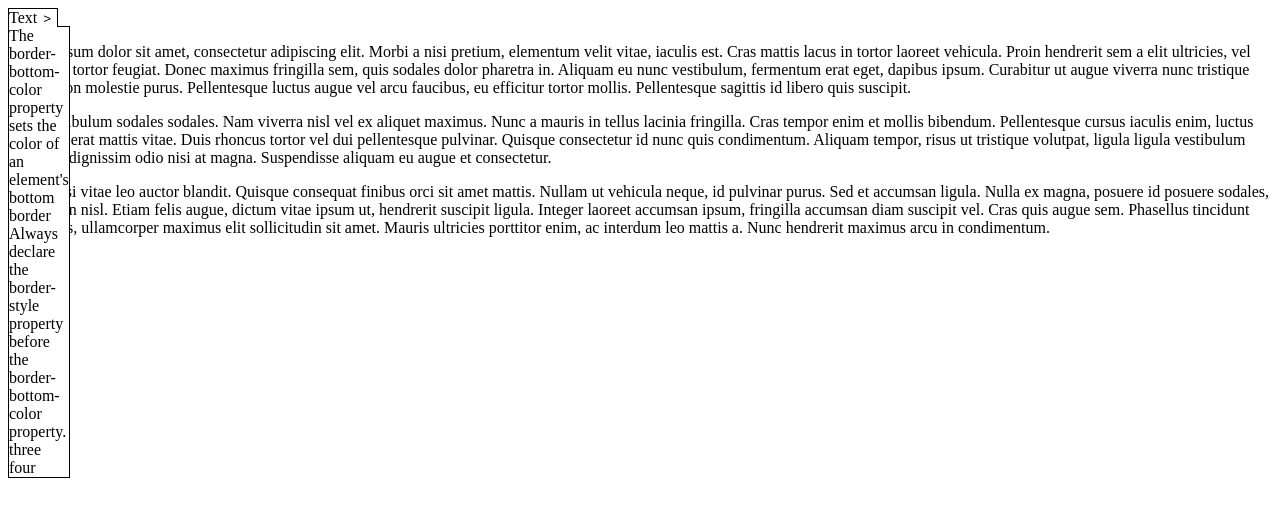
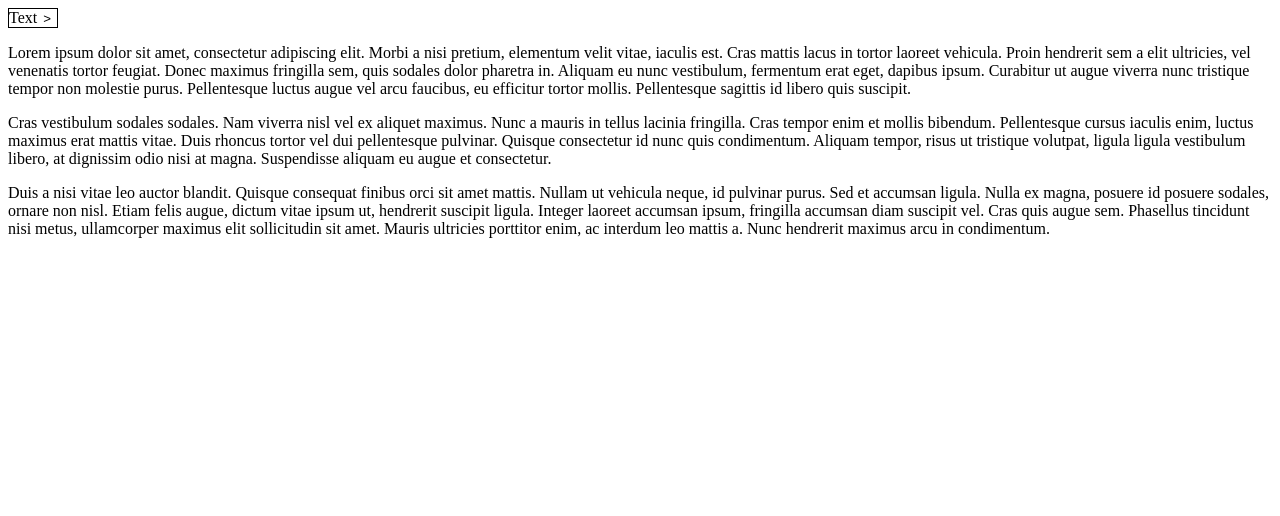
Before and after one commit to dreiv/ng-dropdown, an Angular app: page / in a window 1280 px wide. Shown: the top 516 px of the page. Built offline with nearby package versions, Linux system fonts and the light colour scheme.

Commit message:
kinda works

```diff
--- a/src/app/popup/popup.component.css
+++ b/src/app/popup/popup.component.css
@@ -1,12 +1,11 @@
 :host {
   position: relative;
+  display: block; /* you will have to change this */
 }
 
 .container {
   position: relative;
-  border-width: 1px 1px 0;
-  border-style: solid;
-  border-color: black;
+  border: 1px solid black;
   display: inline-block;
   z-index: 10;
   background: white;
@@ -23,7 +22,21 @@ ul {
   border: 1px solid black;
   margin-top: -1px;
   list-style: none;
-  min-width: calc(100% - 2px);
+  max-width: calc(100% - 2px);
   padding: 0;
   margin-bottom: 0;
+
+  display: none;
 }
+
+:host(.open) ul {
+  display: inherit;
+}
+
+:host(.open) .container {
+  border-width: 1px 1px 0;
+  border-style: solid;
+  border-color: black;
+  border-bottom: none;
+  padding-bottom: 1px;
+}
```
